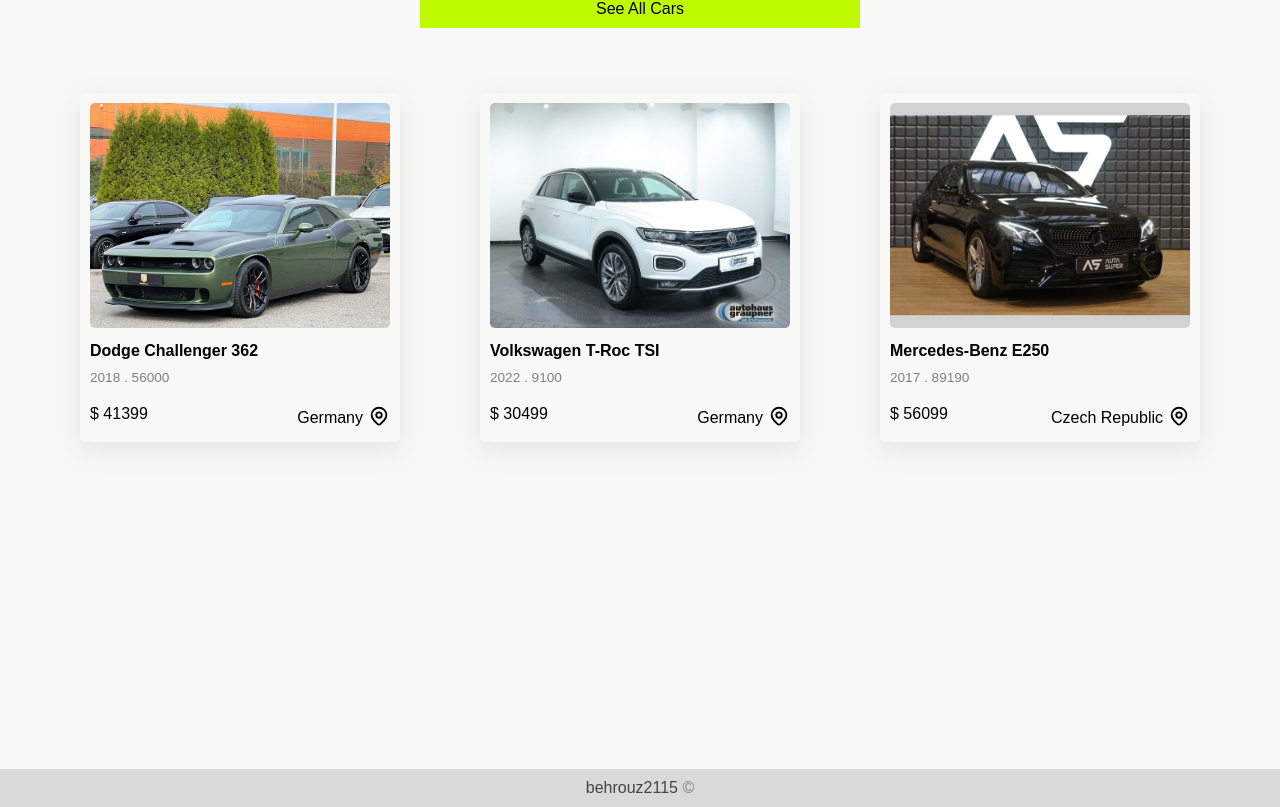
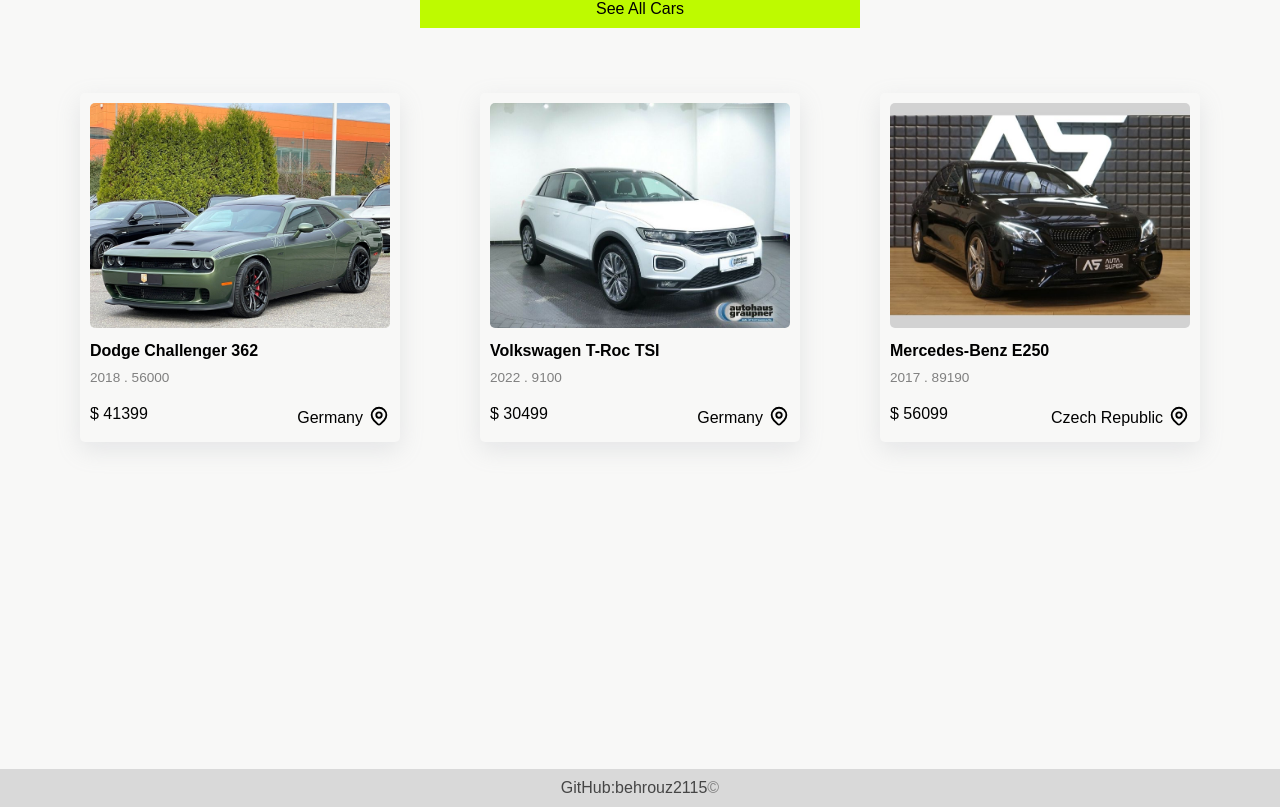
Before and after one commit to behrouz2115/star-car, a Next.js app: page / in a window 1280 px wide. Shown: the part 422-1229 px from the top of the page. Built offline with nearby package versions, Linux system fonts and the light colour scheme.

Commit message:
small change

```diff
--- a/components/layout/Layout.js
+++ b/components/layout/Layout.js
@@ -13,8 +13,8 @@
       <div className={styles.container}>{children}</div>
       <footer className={styles.footer}>
         <a href="#" target="_blank">
-          behrouz2115
-        </a>{" "}
+          GitHub:behrouz2115
+        </a>
         &copy;
       </footer>
     </>
```
